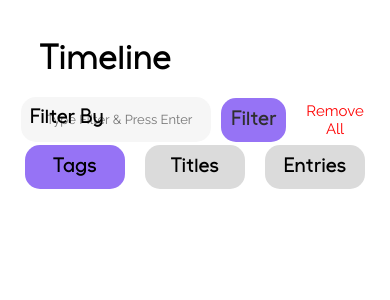
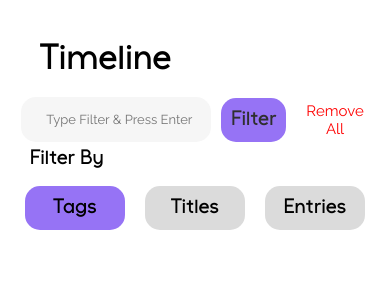
Before and after one commit to kosungjunmichael/JournalingProject, a PHP site: page /sites/ in a window 390 px wide. Shown: the top 300 px of the page. Run offline with PHP 8.4, Linux system fonts and the light colour scheme; the visitor is signed in with stand-in values (Sample User, id 1); data that the repository does not hold is empty; some libraries are stand-ins or nearby versions.

Commit message:
commit on log in

```diff
--- a/public/css/timeline.css
+++ b/public/css/timeline.css
@@ -384,9 +384,7 @@ p.entry-date{
     button.switch{
         margin-top: 5px;
         margin-bottom: 5px;
-
     }
-
 
 }
 
@@ -399,4 +397,12 @@ p.entry-date{
         margin: 0px 10px;
         justify-content: space-between;
     }
+    .filter-label{
+        margin-top: 5px;
+    }
+    div.filter-switch-cont {
+        display: flex;
+        flex-direction: column;
+        margin-top: 0px;
+    }
 }
```
Also changed, not shown: public/css/album.css (+7 -0 lines), public/css/createEntry.css (+3 -65 lines).
